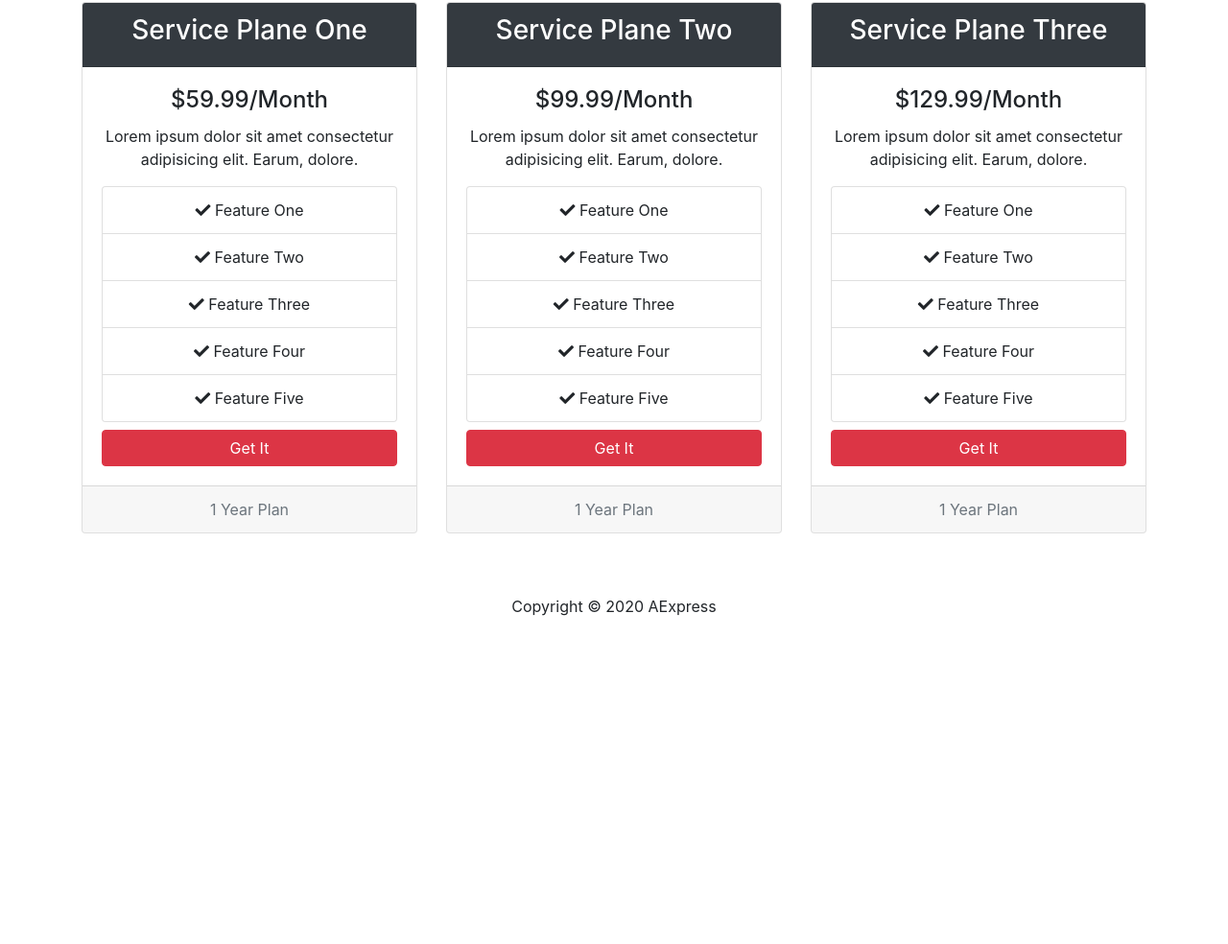
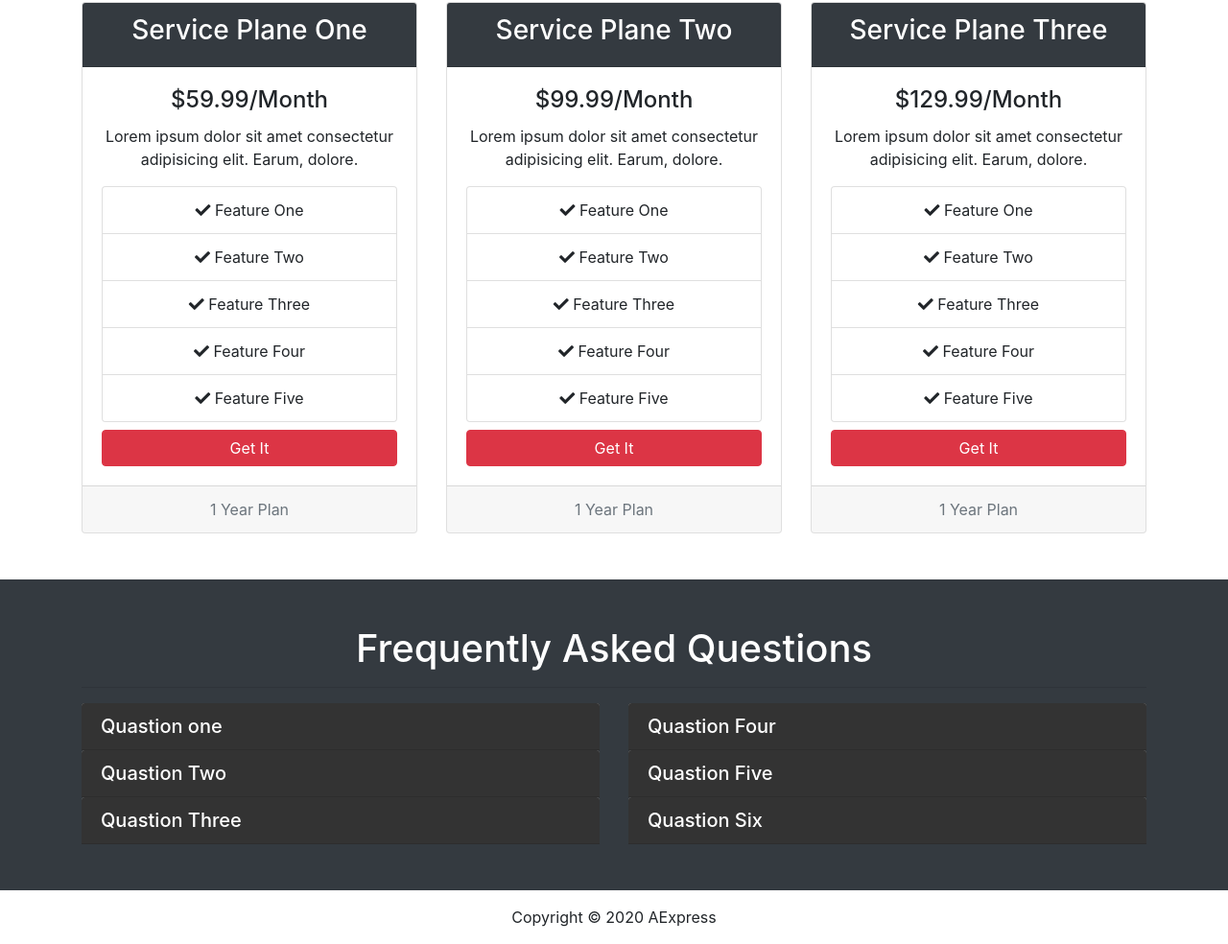
Before and after one commit to abdusamaraie/bs-theme-multi-page-subscription-website, a plain HTML site: page services.html in a window 1280 px wide. Shown: the part 302-1286 px from the top of the page at 96% size. Before the commit the page ends 962 px from the top, so only its background shows below. Drawn offline with nearby package versions, Linux system fonts and the light colour scheme.

Commit message:
add FAQ section

```diff
--- a/css/styles.scss
+++ b/css/styles.scss
@@ -57,6 +57,19 @@
 .about-img {
   margin-top: -50px;
 }
+#faq {
+  .card {
+    border: #444;
+  }
+  a {
+    text-decoration: none;
+    color: #fff;
+  }
+  .card-body,
+  .card-header {
+    background: #333;
+  }
+}
 #video-play {
   position: relative;
   min-height: 200px;
--- a/services.html
+++ b/services.html
@@ -178,6 +178,137 @@
         </div>
       </div>
     </section>
+    <!-- FAQ -->
+    <section id="faq" class="p-5 bg-dark text-white">
+      <div class="container">
+        <h1 class="text-center">Frequently Asked Questions</h1>
+        <hr />
+        <div class="row">
+          <div class="col-md-6">
+            <div id="accordion">
+              <div class="card">
+                <div class="card-header">
+                  <h5 class="mb-0">
+                    <a
+                      href="#collapseOne"
+                      data-toggle="collapse"
+                      data-parent="accordion"
+                      >Quastion one</a
+                    >
+                  </h5>
+                </div>
+                <div class="collapse" id="collapseOne">
+                  <div class="card-body">
+                    Lorem ipsum dolor sit amet, consectetur adipisicing elit.
+                    Tempore nam ut aut sapiente, magnam corrupti aliquam porro
+                    facere? Optio, officiis.
+                  </div>
+                </div>
+              </div>
+              <div class="card">
+                <div class="card-header">
+                  <h5 class="mb-0">
+                    <a
+                      href="#collapseTwo"
+                      data-toggle="collapse"
+                      data-parent="accordion"
+                      >Quastion Two</a
+                    >
+                  </h5>
+                </div>
+                <div class="collapse" id="collapseTwo">
+                  <div class="card-body">
+                    Lorem ipsum dolor sit amet, consectetur adipisicing elit.
+                    Tempore nam ut aut sapiente, magnam corrupti aliquam porro
+                    facere? Optio, officiis.
+                  </div>
+                </div>
+              </div>
+              <div class="card">
+                <div class="card-header">
+                  <h5 class="mb-0">
+                    <a
+                      href="#collapsesix"
+                      data-toggle="collapse"
+                      data-parent="accordion"
+                      >Quastion Three</a
+                    >
+                  </h5>
+                </div>
+                <div class="collapse" id="collapsesix">
+                  <div class="card-body">
+                    Lorem ipsum dolor sit amet, consectetur adipisicing elit.
+                    Tempore nam ut aut sapiente, magnam corrupti aliquam porro
+                    facere? Optio, officiis.
+                  </div>
+                </div>
+              </div>
+            </div>
+          </div>
+          <div class="col-md-6">
+            <div id="accordion">
+              <div class="card">
+                <div class="card-header">
+                  <h5 class="mb-0">
+                    <a
+                      href="#collapseFour"
+                      data-toggle="collapse"
+                      data-parent="accordion"
+                      >Quastion Four</a
+                    >
+                  </h5>
+                </div>
+                <div class="collapse" id="collapseFour">
+                  <div class="card-body">
+                    Lorem ipsum dolor sit amet, consectetur adipisicing elit.
+                    Tempore nam ut aut sapiente, magnam corrupti aliquam porro
+                    facere? Optio, officiis.
+                  </div>
+                </div>
+              </div>
+              <div class="card">
+                <div class="card-header">
+                  <h5 class="mb-0">
+                    <a
+                      href="#collapseFive"
+                      data-toggle="collapse"
+                      data-parent="accordion"
+                      >Quastion Five</a
+                    >
+                  </h5>
+                </div>
+                <div class="collapse" id="collapseFive">
+                  <div class="card-body">
+                    Lorem ipsum dolor sit amet, consectetur adipisicing elit.
+                    Tempore nam ut aut sapiente, magnam corrupti aliquam porro
+                    facere? Optio, officiis.
+                  </div>
+                </div>
+              </div>
+              <div class="card">
+                <div class="card-header">
+                  <h5 class="mb-0">
+                    <a
+                      href="#collapseSix"
+                      data-toggle="collapse"
+                      data-parent="accordion"
+                      >Quastion Six</a
+                    >
+                  </h5>
+                </div>
+                <div class="collapse" id="collapseSix">
+                  <div class="card-body">
+                    Lorem ipsum dolor sit amet, consectetur adipisicing elit.
+                    Tempore nam ut aut sapiente, magnam corrupti aliquam porro
+                    facere? Optio, officiis.
+                  </div>
+                </div>
+              </div>
+            </div>
+          </div>
+        </div>
+      </div>
+    </section>
     <!-- Footer section -->
     <footer id="main-footer py-5">
       <div class="container">
```
Also changed, not shown: css/styles.css, 1 other file.
